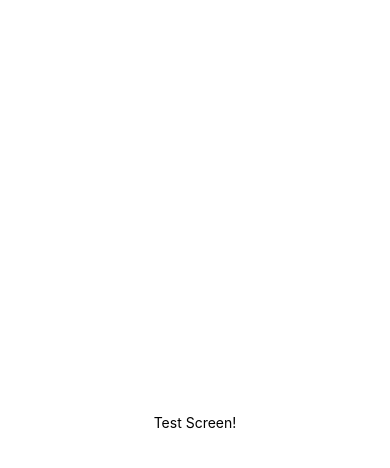
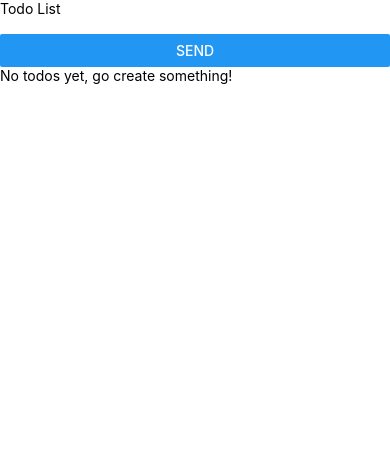
Before and after one commit to thiagorf/rn-test, a React Native app: screen / in a window 390 px wide. Shown: the top 468 px of the page. Built offline with nearby package versions, Linux system fonts and the light colour scheme.

Commit message:
feat: simple todo

```diff
--- a/src/App.tsx
+++ b/src/App.tsx
@@ -1,20 +1,86 @@
-import { StatusBar } from "expo-status-bar";
-import { StyleSheet, Text, View } from "react-native";
+import { registerRootComponent } from "expo";
+import { ChangeEvent, SyntheticEvent, useState } from "react";
+import {
+  Button,
+  NativeSyntheticEvent,
+  SafeAreaView,
+  ScrollView,
+  StyleSheet,
+  Text,
+  TextInput,
+  TextInputChangeEventData,
+  TouchableHighlight,
+  TouchableWithoutFeedback,
+  View,
+} from "react-native";
 
-export default function App() {
+interface TodoList {
+  todo: string;
+  complete: boolean;
+}
+
+type TodoProps = Omit<TodoList, "todo">;
+
+function App() {
+  const [todo, setTodo] = useState<TodoList[]>([]);
+  const [text, setText] = useState<string>("");
+
+  const onTextChange = (e: NativeSyntheticEvent<TextInputChangeEventData>) => {
+    setText(e.nativeEvent.text);
+  };
+
+  const onTextSubmit = () => {
+    if (text.length) {
+      setTodo((oldTodo) => [...oldTodo, { todo: text, complete: false }]);
+
+      setText("");
+    }
+  };
+
+  const onTodoTouch = (id: number) => {
+    const todoCopy = [...todo];
+    const matchTodo = todoCopy.find((_, i) => id == i);
+
+    matchTodo!.complete = !matchTodo?.complete;
+    setTodo(todoCopy);
+  };
+
   return (
-    <View style={styles.container}>
-      <Text>Test Screen!</Text>
-      <StatusBar style="auto" />
+    <SafeAreaView>
+      <View>
+        <Text>Todo List</Text>
+        <View>
+          <TextInput onChange={onTextChange} value={text} />
+          <Button title="send" onPress={onTextSubmit} />
         </View>
+        <ScrollView>
+          {todo.length == 0 && <Text>No todos yet, go create something!</Text>}
+          {todo.map((item, i) => (
+            <TouchableWithoutFeedback onPress={() => onTodoTouch(i)} key={i}>
+              <View>
+                <Text style={styles({ complete: item.complete }).todo}>
+                  {item.todo}
+                </Text>
+              </View>
+            </TouchableWithoutFeedback>
+          ))}
+        </ScrollView>
+      </View>
+    </SafeAreaView>
   );
 }
 
-const styles = StyleSheet.create({
+const styles = ({ complete }: TodoProps) =>
+  StyleSheet.create({
     container: {
       flex: 1,
       backgroundColor: "#fff",
       alignItems: "center",
       justifyContent: "center",
     },
+    todo: {
+      textDecorationLine: complete ? "line-through" : "none",
+    },
   });
+
+registerRootComponent(App);
```
Lines whose indentation alone changed are shown as unchanged.
